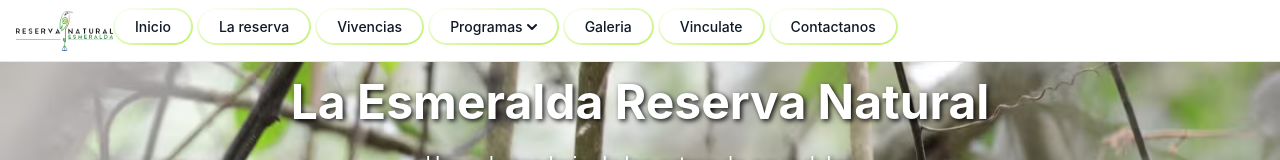
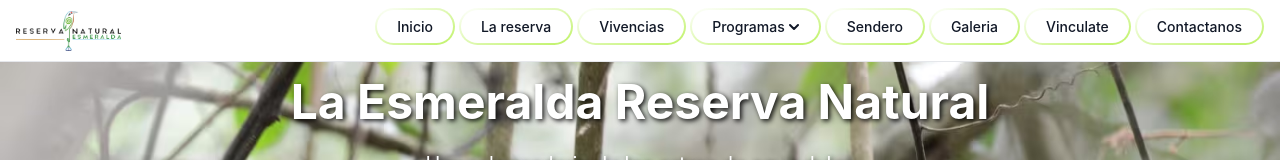
Before and after one commit to jveinti2/reserva_esmeralda, an Astro site: page / in a window 1280 px wide. Shown: the top 160 px of the page. Built offline with nearby package versions, Linux system fonts and the light colour scheme; Astro itself is replaced by a stand-in of ours.

Commit message:
Correccion de header

```diff
--- a/src/components/layout/Header.astro
+++ b/src/components/layout/Header.astro
@@ -30,8 +30,8 @@
         </svg>
       </button>
 
-      <!-- Menu -->
-      <div class="hidden w-full lg:block lg:w-auto" id="mobile-menu">
+      <!-- Menu - alineado a la derecha -->
+      <div class="hidden lg:flex lg:items-center lg:ml-auto" id="mobile-menu">
         <ul
           class="flex flex-col mt-4 font-medium lg:flex-row lg:gap-1 lg:mt-0 lg:items-center"
         >
@@ -226,6 +226,13 @@
             </div>
           </li>
 
+          <!-- Sendero -->
+          <li>
+            <a href="/sendero/" class="nav-button"
+              ><span class="nav-button-inner">Sendero</span></a
+            >
+          </li>
+
           <!-- Galeria -->
           <li>
             <a href="/galeria/" class="nav-button"
```
